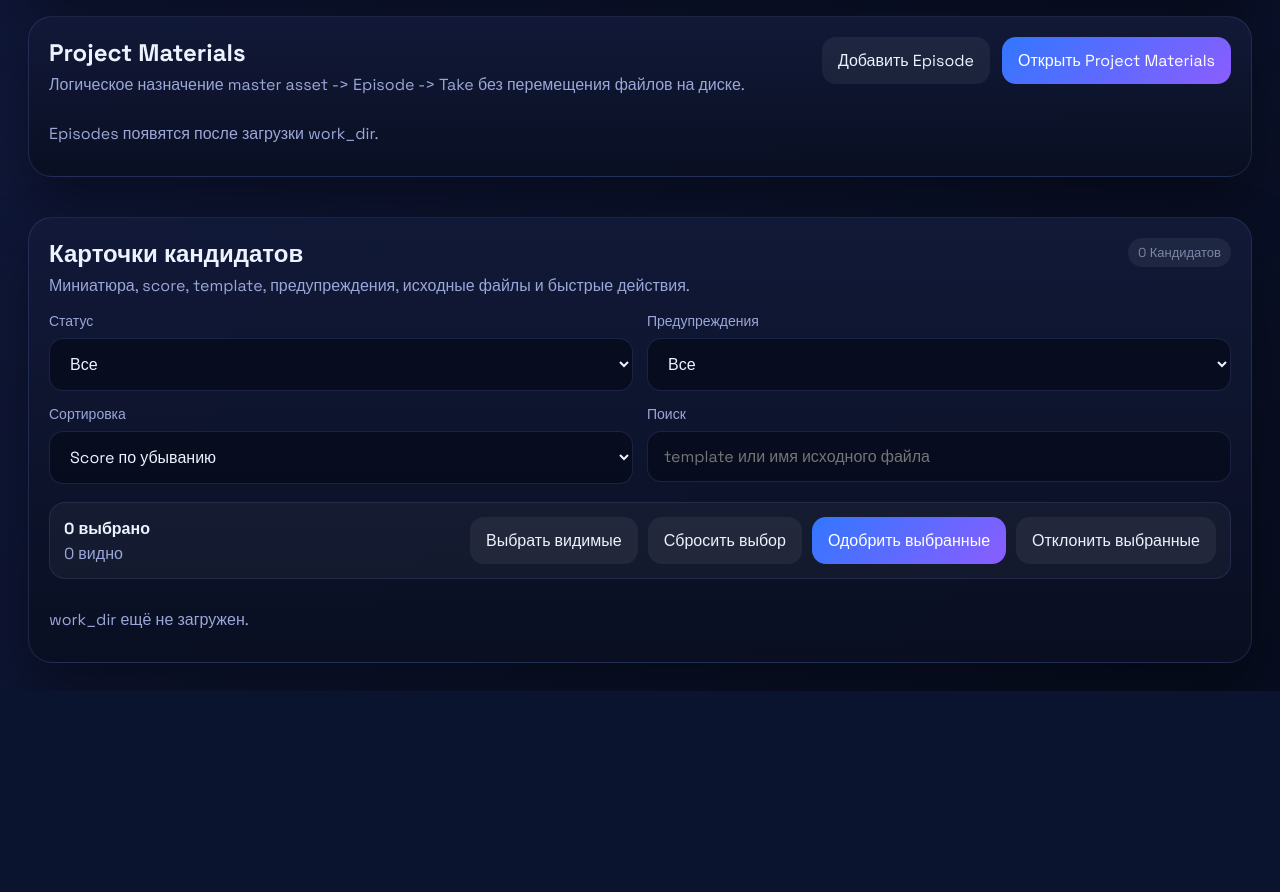
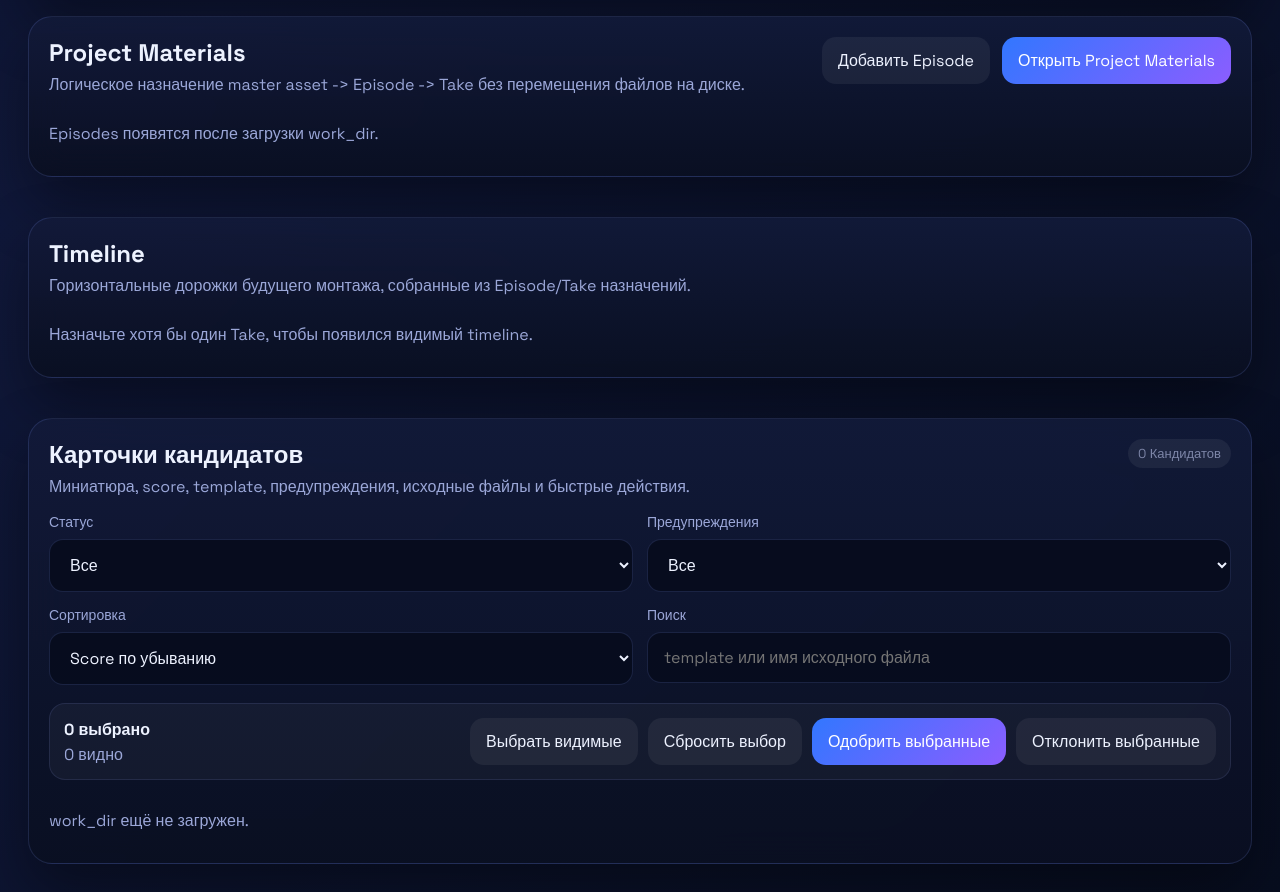
Before and after one commit to oleg3479881328-code/Yt-Dlp-Download-Manager, a FastAPI app: page /video-mix in a window 1280 px wide. Shown: the part 1887-2779 px from the top of the page. Before the commit the page ends 2578 px from the top, so only its background shows below. Run offline with FastAPI, Linux system fonts and the light colour scheme; data that the repository does not hold is empty; some libraries are stand-ins or nearby versions.

Commit message:
Add visible project materials timeline

```diff
--- a/app/static/styles.css
+++ b/app/static/styles.css
@@ -202,6 +202,9 @@ code {
 .video-mix-materials-stage-card {
   margin-bottom: 20px;
 }
+.video-mix-timeline-card {
+  margin-bottom: 20px;
+}
 .video-mix-episode-board {
   display: grid;
   grid-template-columns: repeat(auto-fit, minmax(260px, 1fr));
@@ -254,6 +257,78 @@ code {
 }
 .video-mix-take-remove-btn {
   flex: 0 0 auto;
+}
+.video-mix-timeline-surface {
+  display: grid;
+  gap: 14px;
+}
+.video-mix-timeline-row {
+  display: grid;
+  grid-template-columns: 180px minmax(0, 1fr);
+  gap: 14px;
+  align-items: stretch;
+}
+.video-mix-timeline-row.is-selected .video-mix-timeline-row-label {
+  border-color: rgba(78, 166, 255, 0.48);
+  background: rgba(78, 166, 255, 0.08);
+}
+.video-mix-timeline-row-label {
+  border: 1px solid rgba(145, 164, 255, 0.12);
+  border-radius: 16px;
+  padding: 14px;
+  background: rgba(255, 255, 255, 0.03);
+  display: grid;
+  gap: 6px;
+}
+.video-mix-timeline-track {
+  min-height: 100px;
+  border: 1px solid rgba(145, 164, 255, 0.12);
+  border-radius: 18px;
+  background:
+    linear-gradient(180deg, rgba(255,255,255,0.02), rgba(255,255,255,0.015)),
+    repeating-linear-gradient(
+      90deg,
+      rgba(145, 164, 255, 0.06) 0,
+      rgba(145, 164, 255, 0.06) 1px,
+      transparent 1px,
+      transparent 96px
+    );
+  padding: 14px;
+  display: flex;
+  gap: 12px;
+  overflow-x: auto;
+  align-items: center;
+}
+.video-mix-timeline-block {
+  min-width: 220px;
+  max-width: 260px;
+  border: 1px solid rgba(145, 164, 255, 0.18);
+  border-radius: 16px;
+  padding: 12px 14px;
+  background: linear-gradient(135deg, rgba(78, 166, 255, 0.15), rgba(117, 88, 255, 0.12));
+  color: var(--text);
+  display: grid;
+  gap: 6px;
+  text-align: left;
+}
+.video-mix-timeline-block.is-selected {
+  border-color: rgba(78, 166, 255, 0.6);
+  box-shadow: 0 0 0 1px rgba(78, 166, 255, 0.2) inset;
+}
+.video-mix-timeline-block span {
+  color: var(--muted);
+}
+.video-mix-timeline-block-mode {
+  font-size: 12px;
+  text-transform: uppercase;
+  letter-spacing: 0.04em;
+}
+.video-mix-timeline-row-empty {
+  color: var(--muted);
+  border: 1px dashed rgba(145, 164, 255, 0.2);
+  border-radius: 14px;
+  padding: 14px;
+  min-width: 220px;
 }
 .video-mix-modal {
   border: 0;
@@ -321,6 +396,11 @@ code {
   display: flex;
   gap: 10px;
   flex-wrap: wrap;
+}
+@media (max-width: 900px) {
+  .video-mix-timeline-row {
+    grid-template-columns: 1fr;
+  }
 }
 .transcript-grid {
   display: grid;
--- a/app/static/video-mix-dashboard.js
+++ b/app/static/video-mix-dashboard.js
@@ -115,6 +115,12 @@ const TRANSLATIONS = {
     materials_assignment_locations: "Назначено в",
     materials_reuse_hint: "Для повторного использования сначала выберите Episode.",
     materials_add_episode_done: "Episode добавлен",
+    timeline_title: "Timeline",
+    timeline_help: "Горизонтальные дорожки будущего монтажа, собранные из Episode/Take назначений.",
+    timeline_empty: "Назначьте хотя бы один Take, чтобы появился видимый timeline.",
+    timeline_row_empty: "В этой дорожке пока нет Take blocks.",
+    timeline_block_assigned: "Assigned",
+    timeline_block_reused: "Reused",
     load_state_materials_assigning: "Назначаю material в Episode...",
     load_state_materials_assigned: "Material назначен",
     load_state_materials_reusing: "Добавляю reuse material...",
@@ -317,6 +323,12 @@ const TRANSLATIONS = {
     materials_assignment_locations: "Assigned to",
     materials_reuse_hint: "Select an Episode first before reuse.",
     materials_add_episode_done: "Episode added",
+    timeline_title: "Timeline",
+    timeline_help: "Horizontal editing tracks built from the current Episode/Take assignments.",
+    timeline_empty: "Assign at least one Take to make the visible timeline appear.",
+    timeline_row_empty: "This track has no Take blocks yet.",
+    timeline_block_assigned: "Assigned",
+    timeline_block_reused: "Reused",
     load_state_materials_assigning: "Assigning material to Episode...",
     load_state_materials_assigned: "Material assigned",
     load_state_materials_reusing: "Reusing material...",
@@ -602,6 +614,8 @@ function applyStaticTranslations() {
     ["#vm-materials-stage-help", "materials_stage_help"],
     ["#vm-add-episode-btn", "materials_add_episode"],
     ["#vm-open-project-materials-inline-btn", "materials_open_modal"],
+    ["#vm-timeline-title", "timeline_title"],
+    ["#vm-timeline-help", "timeline_help"],
     ["#vm-project-materials-title", "materials_stage_title"],
     ["#vm-project-materials-help", "materials_modal_help"],
     ["#vm-close-project-materials-btn", "close_button"],
@@ -821,6 +835,47 @@ function renderMaterialEpisodes() {
   target.querySelectorAll(".video-mix-take-remove-btn").forEach((button) => {
     button.addEventListener("click", async () => {
       await unassignProjectMaterialTake(button.dataset.episodeId || "", button.dataset.takeId || "");
+    });
+  });
+}
+
+function renderMaterialTimeline() {
+  const target = qs("#vm-material-timeline");
+  if (!target) return;
+  const materials = projectMaterials();
+  const rows = materials.timeline?.rows || [];
+  const selectedEpisodeId = ensureSelectedMaterialEpisode();
+  if (!rows.length || !materials.timeline?.has_blocks) {
+    target.innerHTML = `<div class="empty">${escapeHtml(t("timeline_empty"))}</div>`;
+    return;
+  }
+  target.innerHTML = rows.map((row) => {
+    const blocks = (row.blocks || []).length
+      ? row.blocks.map((block) => `
+        <button class="video-mix-timeline-block${row.episode_id === selectedEpisodeId ? " is-selected" : ""}" type="button" data-timeline-episode-id="${escapeAttr(row.episode_id)}">
+          <strong>${escapeHtml(block.file_name)}</strong>
+          <span>${escapeHtml(block.media_type)} · ${escapeHtml(formatDurationMs(block.duration_ms || 0))}</span>
+          <span class="video-mix-timeline-block-mode">${escapeHtml(t(`timeline_block_${block.mode}`))}</span>
+        </button>
+      `).join("")
+      : `<div class="video-mix-timeline-row-empty">${escapeHtml(t("timeline_row_empty"))}</div>`;
+    return `
+      <div class="video-mix-timeline-row${row.episode_id === selectedEpisodeId ? " is-selected" : ""}">
+        <div class="video-mix-timeline-row-label">
+          <strong>${escapeHtml(row.label)}</strong>
+          <span class="muted">${escapeHtml(row.episode_id)}</span>
+        </div>
+        <div class="video-mix-timeline-track">
+          ${blocks}
+        </div>
+      </div>
+    `;
+  }).join("");
+
+  target.querySelectorAll("[data-timeline-episode-id]").forEach((button) => {
+    button.addEventListener("click", () => {
+      state.selectedMaterialEpisodeId = button.dataset.timelineEpisodeId || "";
+      renderAll();
     });
   });
 }
@@ -1206,6 +1261,7 @@ function renderAll() {
   renderSourceScanSummary();
   renderQuickMixSummary();
   renderMaterialEpisodes();
+  renderMaterialTimeline();
   renderProjectMaterialsModal();
   renderProjectMeta();
   renderPipeline();
--- a/app/templates/video_mix_dashboard.html
+++ b/app/templates/video_mix_dashboard.html
@@ -136,6 +136,18 @@
           </div>
         </div>
 
+        <div class="card video-mix-timeline-card">
+          <div class="card-header">
+            <div>
+              <h2 id="vm-timeline-title">Timeline</h2>
+              <p id="vm-timeline-help" class="muted">Первый видимый монтажный таймлайн: Episode rows и Take blocks из текущих назначений.</p>
+            </div>
+          </div>
+          <div id="vm-material-timeline" class="video-mix-timeline-surface">
+            <div class="empty">Таймлайн появится после назначения Takes в Episodes.</div>
+          </div>
+        </div>
+
         <div class="card">
           <div class="card-header">
             <div>
--- a/app/video_mix_dashboard.py
+++ b/app/video_mix_dashboard.py
@@ -307,6 +307,7 @@ def build_project_materials_payload(raw_work_dir: str) -> dict[str, Any]:
         )
 
     episodes = []
+    timeline_rows = []
     for episode in state["episodes"]:
         takes = []
         for take in episode["takes"]:
@@ -323,6 +324,24 @@ def build_project_materials_payload(raw_work_dir: str) -> dict[str, Any]:
                     "duration_ms": asset.duration_ms,
                 }
             )
+        timeline_rows.append(
+            {
+                "episode_id": episode["episode_id"],
+                "label": episode["label"],
+                "position": episode["position"],
+                "blocks": [
+                    {
+                        "take_id": take["take_id"],
+                        "asset_id": take["asset_id"],
+                        "mode": take["mode"],
+                        "file_name": take["file_name"],
+                        "media_type": take["media_type"],
+                        "duration_ms": take["duration_ms"],
+                    }
+                    for take in takes
+                ],
+            }
+        )
         episodes.append(
             {
                 "episode_id": episode["episode_id"],
@@ -334,6 +353,10 @@ def build_project_materials_payload(raw_work_dir: str) -> dict[str, Any]:
 
     return {
         "episodes": episodes,
+        "timeline": {
+            "rows": timeline_rows,
+            "has_blocks": any(row["blocks"] for row in timeline_rows),
+        },
         "assets": asset_cards,
         "counts": {
             "all": len(asset_cards),
```
Also changed, not shown: tests/test_video_mix_dashboard_api.py (+4 -0 lines).
